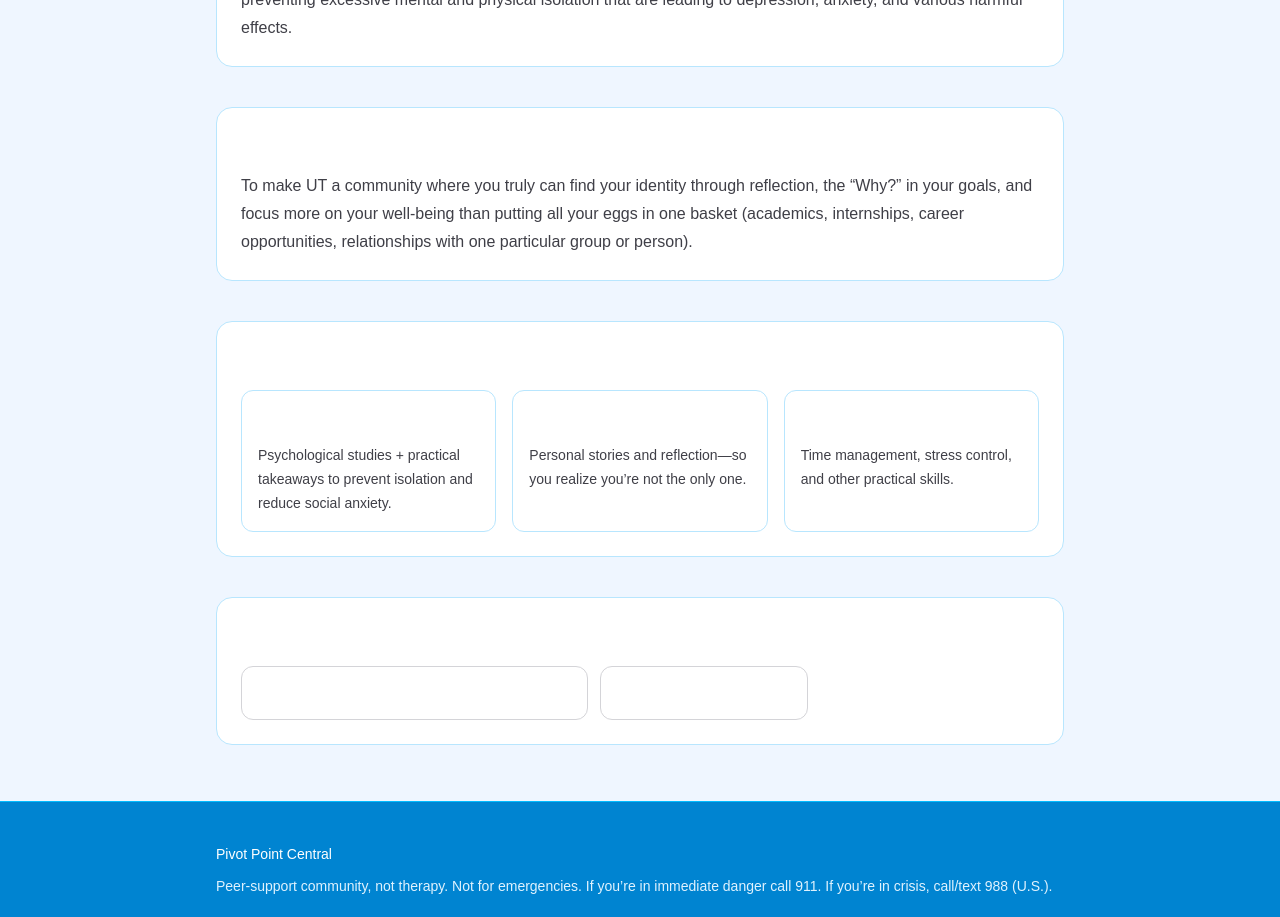
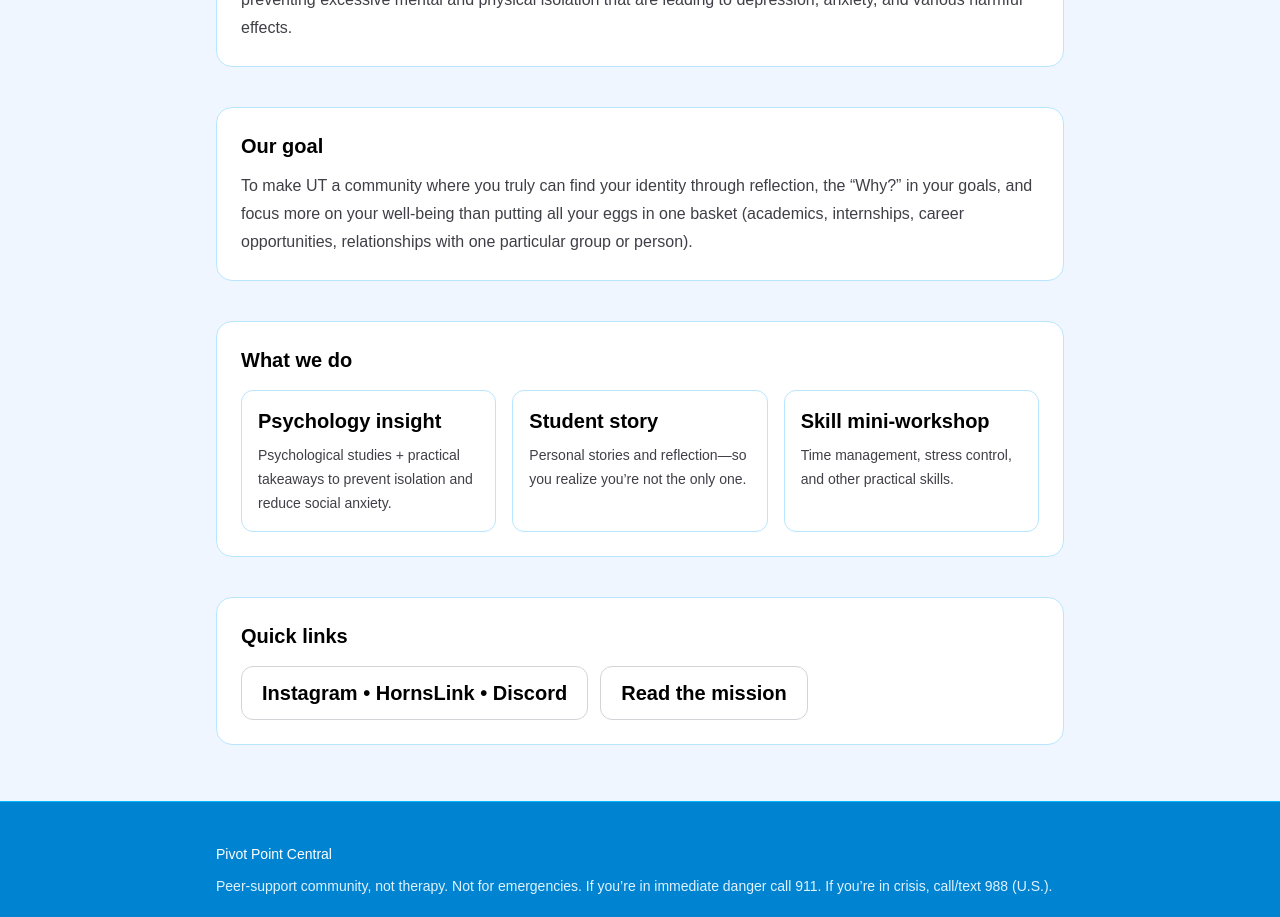
Before and after one commit to heesoo1681-oss/pivot-point-site, a Next.js app: page / in a window 1280 px wide. Shown: the part 680-1597 px from the top of the page. Built offline with nearby package versions, Linux system fonts and the light colour scheme.

Commit message:
Remove sm color overrides for mobile consistency

```diff
--- a/app/page.tsx
+++ b/app/page.tsx
@@ -8,7 +8,7 @@ export default function Home() {
             Pivot Point Central • UT Austin
           </div>
 
-          <h1 className="text white text-4xl font-semibold leading-tight tracking-tight sm:text-5xl">
+          <h1 className="text black text-4xl font-semibold leading-tight tracking-tight sm:text-5xl">
             A UT community built to reduce isolation—and rebuild belonging.
           </h1>
 
@@ -39,7 +39,7 @@ export default function Home() {
         {/* Sections */}
         <main className="mt-14 grid gap-10">
           <section className="rounded-2xl border border-sky-200 bg-white p-6">
-          <h2 className="text-white text-xl font-semibold">
+          <h2 className="text-black text-xl font-semibold">
           Our mission</h2>
             <p className="mt-3 leading-7 text-zinc-700">
               We are trying to spread awareness of this mental health decline in college
@@ -49,7 +49,7 @@ export default function Home() {
           </section>
 
           <section className="rounded-2xl border border-sky-200 bg-white p-6">
-            <h2 className="text-white text-xl font-semibold">Our goal</h2>
+            <h2 className="text-black text-xl font-semibold">Our goal</h2>
             <p className="mt-3 leading-7 text-zinc-700">
               To make UT a community where you truly can find your identity through reflection,
               the “Why?” in your goals, and focus more on your well-being than putting all your
@@ -59,23 +59,23 @@ export default function Home() {
           </section>
 
           <section className="rounded-2xl border border-sky-200 bg-white p-6">
-            <h2 className="text-white text-xl font-semibold">What we do</h2>
+            <h2 className="text-black text-xl font-semibold">What we do</h2>
             <ul className="mt-4 grid gap-4 sm:grid-cols-3">
               <li className="rounded-xl border border-sky-200 p-4">
-                <div className="text-white text-xl font-semibold">Psychology insight</div>
+                <div className="text-black text-xl font-semibold">Psychology insight</div>
                 <div className="mt-2 text-zinc-700 text-sm leading-6">
                   Psychological studies + practical takeaways to prevent isolation and reduce
                   social anxiety.
                 </div>
               </li>
               <li className="rounded-xl border border-sky-200 p-4">
-                <div className="text-white text-xl font-semibold">Student story</div>
+                <div className="text-black text-xl font-semibold">Student story</div>
                 <div className="mt-2 text-zinc-700 text-sm leading-6">
                   Personal stories and reflection—so you realize you’re not the only one.
                 </div>
               </li>
               <li className="rounded-xl border border-sky-200 p-4">
-                <div className="text-white text-xl font-semibold">Skill mini-workshop</div>
+                <div className="text-black text-xl font-semibold">Skill mini-workshop</div>
                 <div className="mt-2 text-zinc-700 text-sm leading-6">
                   Time management, stress control, and other practical skills.
                 </div>
@@ -84,17 +84,17 @@ export default function Home() {
           </section>
 
           <section className="rounded-2xl border border-sky-200 bg-white p-6">
-            <h2 className="text-white text-xl font-semibold">Quick links</h2>
+            <h2 className="text-black text-xl font-semibold">Quick links</h2>
             <div className="mt-4 flex flex-col gap-3 sm:flex-row">
               <a
                 href="/links"
-                className="inline-flex items-center justify-center rounded-xl border border-zinc-300 bg-white px-5 py-3 text-white text-xl font-semibold hover:bg-zinc-100"
+                className="inline-flex items-center justify-center rounded-xl border border-zinc-300 bg-white px-5 py-3 text-black text-xl font-semibold hover:bg-zinc-100"
               >
                 Instagram • HornsLink • Discord
               </a>
               <a
                 href="/about"
-                className="inline-flex items-center justify-center rounded-xl border border-zinc-300 bg-white px-5 py-3 text-white text-xl font-semibold hover:bg-zinc-100"
+                className="inline-flex items-center justify-center rounded-xl border border-zinc-300 bg-white px-5 py-3 text-black text-xl font-semibold hover:bg-zinc-100"
               >
                 Read the mission
               </a>
```
